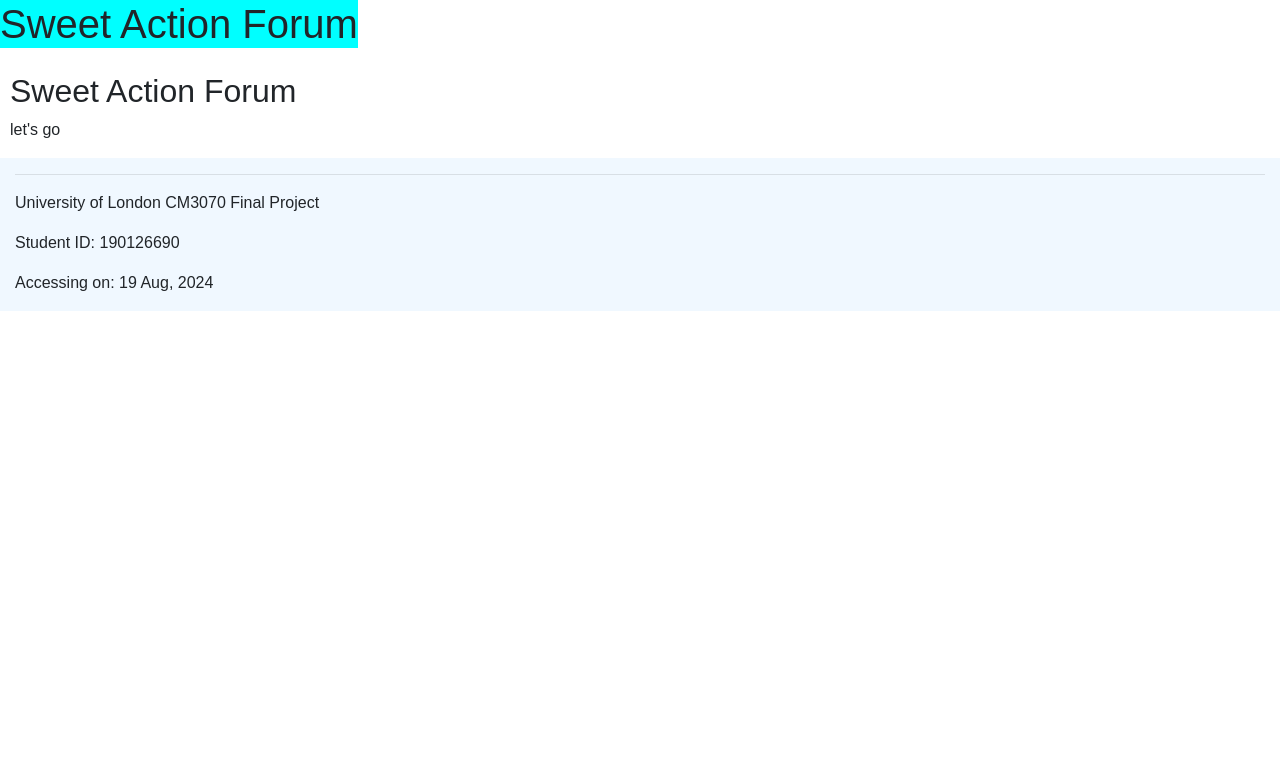
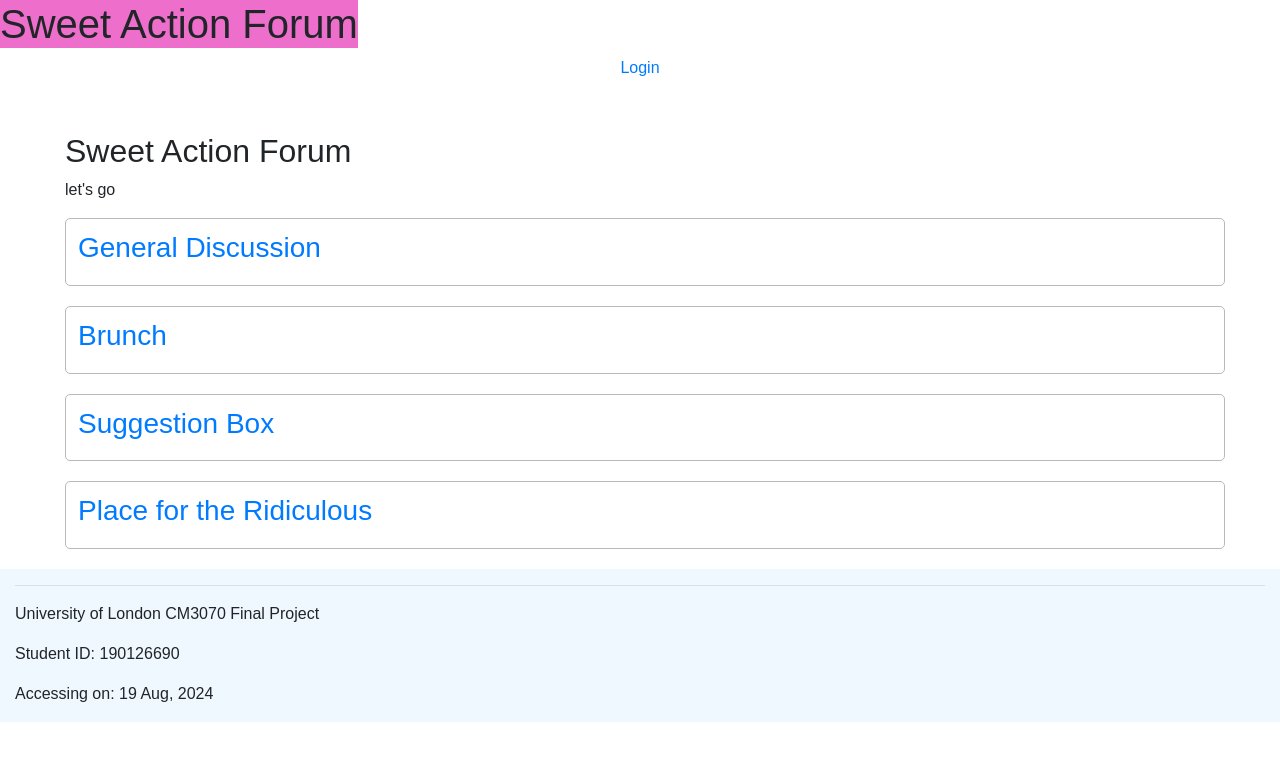
Before and after one commit to JoshuaBonnici/CM3070, a Django app: page / in a window 1280 px wide. Shown: the top 761 px of the page. Run offline with Django 4.2, Linux system fonts and the light colour scheme; some libraries are stand-ins or nearby versions.

Commit message:
Updated homepage and css

```diff
--- a/sweetAction/forum/static/css/forum.css
+++ b/sweetAction/forum/static/css/forum.css
@@ -14,7 +14,7 @@ a {
 }
 
 #header {
-    background-color: aqua;
+    background-color: #ed6ecb;
 }
 
 #navigation {
@@ -32,3 +32,24 @@ a {
 .content {
     padding-left: 10px;
 }
+
+.container {
+    max-width: 1200px;
+    margin: 0 auto;
+    padding: 20px;
+}
+
+.boards-full {
+    display: grid;
+    grid-template-columns: 1fr;
+    gap: 20px;
+}
+
+.board {
+    background-color: #fff;
+    border: 1px solid #b9b9b9;
+    border-radius: 5px;
+    padding: 12px;
+    display: flex;
+    align-items: center;
+}
--- a/sweetAction/forum/templates/forum/index.html
+++ b/sweetAction/forum/templates/forum/index.html
@@ -3,9 +3,28 @@
 {% load bootstrap4 %}
 
 {% block content %}
-        <br>
-        <h2>Sweet Action Forum</h2>
+<div class="container">
+    <br>
+    <h2>Sweet Action Forum</h2>
 
-        <p>let's go</p>
+    <p>let's go</p>
+    <div class="boards-full">
+
+
+        <div class="board">
+            <h3><a href="general.html">General Discussion</a></h3>
+        </div>
+        <div class="board">
+            <h3><a href="brunch.html">Brunch</a></h3>
+        </div>
+        <div class="board">
+            <h3><a href="suggestionbox.html">Suggestion Box</a></h3>
+        </div>
+        <div class="board">
+            <h3><a href="placeridiculous.html">Place for the Ridiculous</a></h3>
+        </div>
+
+    </div>
+</div>
 
 {% endblock %}
--- a/sweetAction/forum/templates/forum/title.html
+++ b/sweetAction/forum/templates/forum/title.html
@@ -12,5 +12,7 @@
     {% else %}
     <!-- include register and login links
      video 8.404 -->
+    <a class="nav-link" href="../login"> Login </a>
+
     {% endif %}
 </nav>
--- a/sweetAction/forum/urls.py
+++ b/sweetAction/forum/urls.py
@@ -9,11 +9,13 @@ from . import views
 # setup the url paths for the endpoints and index
 urlpatterns = [
     path('', views.index, name='index'),
-]
+    path('general.html', views.general, name='general'),
+    path('login/', views.user_login, name='login'),
+    path('logout/', views.user_logout, name='logout'),
+    path('brunch.html', views.brunch, name='brunch'),
+    path('suggestionbox.html', views.suggestionbox, name='suggestionbox'),
+    path('placeridiculous.html', views.placeridiculous, name='placeridiculous'),]
 
-
-    # path('login/', views.user_login, name='login'),
-    # path('logout/', views.user_logout, name='logout'),
     # # example url path for a page that can only be viewed via login.
     # # Having the below sends the user to the login page if they try to click the link without being logged in
     # path('logout/', login_required(login_url='../login/')(views.user_logout), name='logout'),
--- a/sweetAction/forum/views.py
+++ b/sweetAction/forum/views.py
@@ -5,3 +5,24 @@
 # define the index page view
 def index(request):
     return render(request, 'forum/index.html')
+
+def general(request):
+    return render(request, 'forum/general.html')
+
+def user_login(request):
+    return render(request, 'forum/login.html')
+
+def user_logout(request):
+    return render(request, 'forum/logout.html')
+
+
+
+def brunch(request):
+    return render(request, 'forum/brunch.html')
+
+
+def suggestionbox(request):
+    return render(request, 'forum/suggestionbox.html')
+
+def placeridiculous(request):
+    return render(request, 'forum/placeridiculous.html')
```
Also changed, not shown: sweetAction/forum/templates/forum/brunch.html (added, +9 -0 lines), sweetAction/forum/templates/forum/general.html (added, +9 -0 lines), sweetAction/forum/templates/forum/placeridiculous.html (added, +9 -0 lines), sweetAction/forum/templates/forum/suggestionbox.html (added, +9 -0 lines), sweetAction/forum/templates/forum/login.html (added), sweetAction/forum/templates/forum/logout.html (added).
